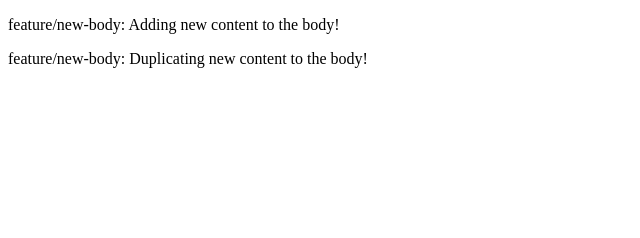
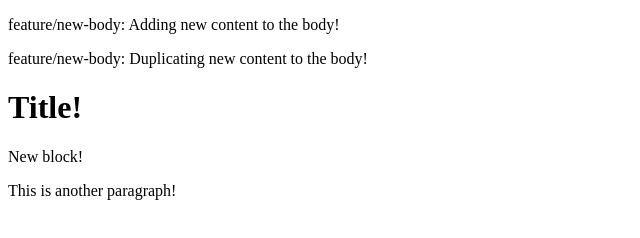
Before and after one commit to mdeamf/git-playground, a plain HTML site: page index.html in a window 1280 px wide. Shown: the whole page, without its empty margins (0-640 px from the left). Drawn offline with Linux system fonts and the light colour scheme.

Commit message:
Testing squash merge (#3)
* feat: creating a div

* feat: adding paragraph

* feat: adding title

* feat: adding another paragraph

Co-authored-by: Mauricio Francisco <mauricio.francisco@gft.com>

```diff
--- a/index.html
+++ b/index.html
@@ -13,6 +13,12 @@
 <body>
   <p>feature/new-body: Adding new content to the body!</p>
   <p>feature/new-body: Duplicating new content to the body!</p>
+
+  <div>
+    <h1>Title!</h1>
+    <p>New block!</p>
+    <p>This is another paragraph!</p>
+  </div>
 </body>
 
 </html>
```
